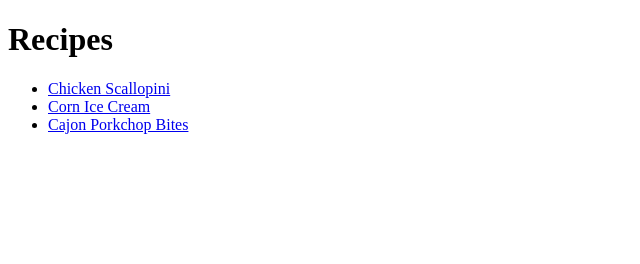
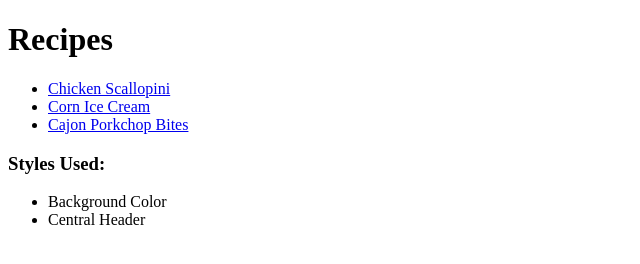
Before and after one commit to ppsrandell/programming2-fall2024, a plain HTML site: page recipe-book/index.html in a window 1280 px wide. Shown: the whole page, without its empty margins (0-640 px from the left). Drawn offline with Linux system fonts and the light colour scheme.

Commit message:
added styles

```diff
--- a/recipe-book/index.html
+++ b/recipe-book/index.html
@@ -11,5 +11,11 @@
     <li><a href="recipes/corn-icecream.html">Corn Ice Cream</a></li>
     <li><a href="recipes/cajun-porkchop.html">Cajon Porkchop Bites</a></li>
 </ul>
+
+    <h3>Styles Used:</h3>
+    <ul>
+        <li>Background Color</li>
+        <li>Central Header</li>
+    </ul>
     </body>
 </html>
```
